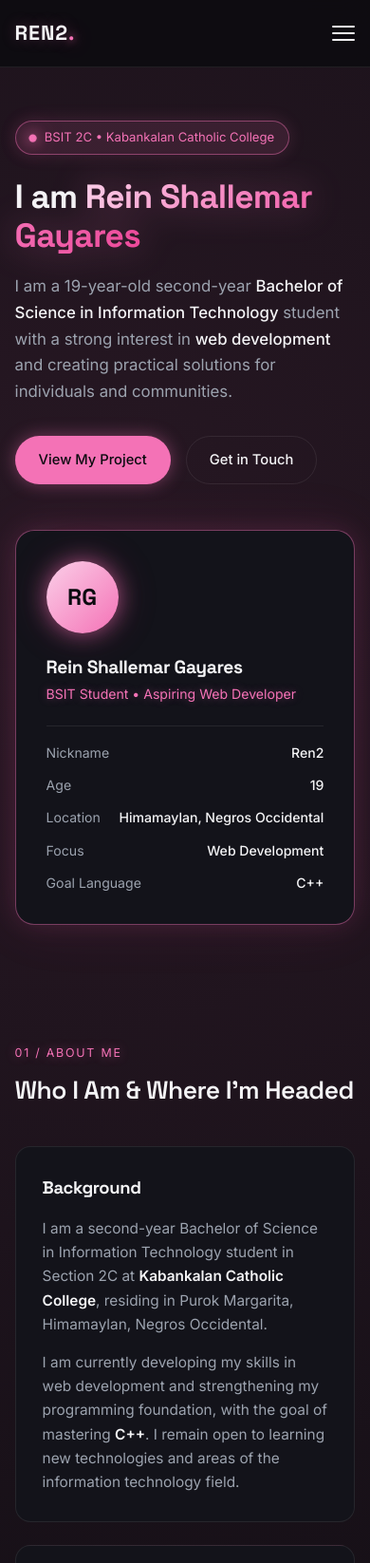
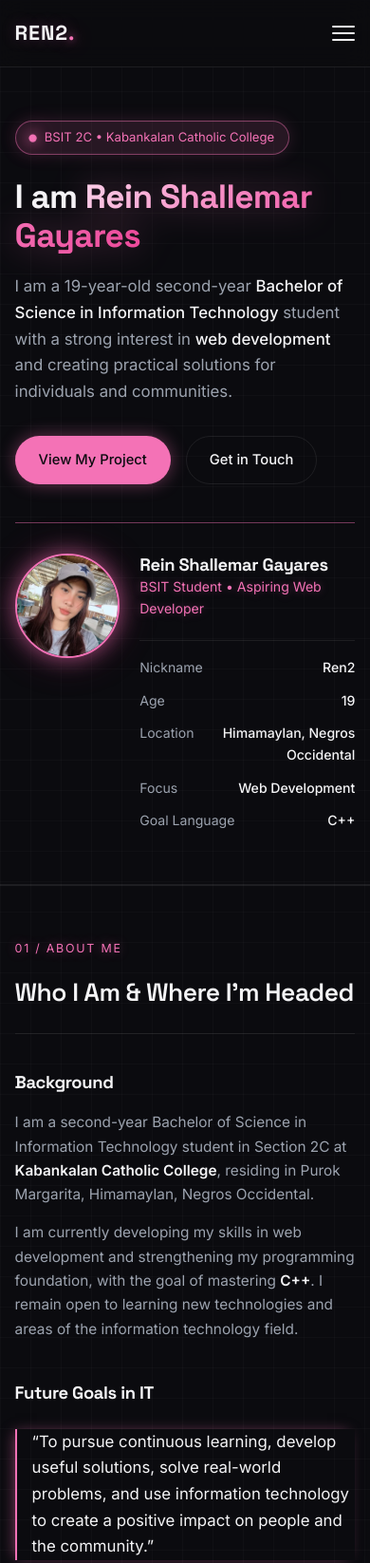
Before and after one commit to rein-gayares/gayares-project-1, a plain HTML site: page index.html in a window 390 px wide. Shown: the top 1646 px of the page at 95% size. Drawn offline with Linux system fonts and the light colour scheme.

Commit message:
improving the design

```diff
--- a/assets/style/style.css
+++ b/assets/style/style.css
@@ -15,7 +15,7 @@
   --pink-soft: rgba(244, 114, 182, 0.12);
   --pink-glow: rgba(244, 114, 182, 0.45);
 
-  --radius: 16px;
+  --radius: 8px;
   --max-width: 1080px;
   --transition: 0.3s ease;
 }
@@ -37,8 +37,9 @@ body {
   font-family: "Inter", system-ui, -apple-system, sans-serif;
   background-color: var(--bg);
   background-image:
-    radial-gradient(circle at 15% 10%, rgba(244, 114, 182, 0.12), transparent 35%),
-    radial-gradient(circle at 85% 80%, rgba(236, 72, 153, 0.1), transparent 40%);
+    linear-gradient(rgba(255, 255, 255, 0.018) 1px, transparent 1px),
+    linear-gradient(90deg, rgba(255, 255, 255, 0.018) 1px, transparent 1px);
+  background-size: 32px 32px;
   color: var(--text);
   line-height: 1.65;
   -webkit-font-smoothing: antialiased;
@@ -175,11 +176,18 @@ a {
    Shared Components
    ================================ */
 .section {
-  padding: 4.5rem 0;
+  padding: 4.75rem 0;
+  border-top: 1px solid var(--border);
 }
 
 .section-header {
+  display: grid;
+  grid-template-columns: 180px 1fr;
+  align-items: end;
+  gap: 2rem;
   margin-bottom: 2.25rem;
+  padding-bottom: 1.25rem;
+  border-bottom: 1px solid var(--border);
 }
 
 .section-label {
@@ -261,13 +269,17 @@ a {
    Hero Section
    ================================ */
 .hero {
-  padding: 5rem 0 4rem;
+  min-height: calc(100vh - 70px);
+  display: flex;
+  align-items: center;
+  padding: 3.5rem 0;
+  border-bottom: 1px solid var(--border);
 }
 
 .hero-grid {
   display: grid;
-  grid-template-columns: 1.3fr 0.9fr;
-  gap: 3rem;
+  grid-template-columns: 1.55fr 0.85fr;
+  gap: 4.5rem;
   align-items: center;
 }
 
@@ -327,12 +339,16 @@ a {
 
 /* Profile Card */
 .profile-card {
-  background: var(--surface);
-  border: 1px solid var(--border-pink);
-  border-radius: 20px;
-  padding: 2rem;
+  display: grid;
+  grid-template-columns: 110px 1fr;
+  gap: 1.35rem;
+  align-items: start;
+  background: transparent;
+  border: 0;
+  border-left: 1px solid var(--border-pink);
+  border-radius: 0;
+  padding: 0 0 0 2rem;
   position: relative;
-  animation: ambient-float 4.5s infinite ease-in-out;
   transition: transform var(--transition);
 }
 
@@ -341,16 +357,14 @@ a {
 }
 
 .avatar {
-  width: 76px;
-  height: 76px;
+  width: 110px;
+  height: 110px;
   border-radius: 50%;
-  display: grid;
-  place-items: center;
-  font-family: "Space Grotesk", sans-serif;
-  font-size: 1.5rem;
-  font-weight: 700;
-  color: #0b0b0f;
-  background: linear-gradient(135deg, #fbcfe8, var(--pink));
+  object-fit: cover;
+  object-position: center top;
+  display: block;
+  border: 2px solid var(--pink);
+  background: var(--bg);
   box-shadow:
     0 0 22px rgba(244, 114, 182, 0.55),
     0 0 42px rgba(236, 72, 153, 0.25);
@@ -366,7 +380,8 @@ a {
 }
 
 .profile-meta h2 {
-  font-size: 1.2rem;
+  font-size: 1.15rem;
+  line-height: 1.25;
 }
 
 .role {
@@ -405,8 +420,20 @@ a {
    ================================ */
 .about-grid {
   display: grid;
-  grid-template-columns: repeat(2, 1fr);
-  gap: 1.5rem;
+  grid-template-columns: 1.35fr 0.65fr;
+  gap: 3.5rem;
+}
+
+.about-grid .card {
+  background: transparent;
+  border: 0;
+  border-radius: 0;
+  padding: 0;
+}
+
+.about-grid .card:hover {
+  box-shadow: none;
+  transform: none;
 }
 
 .about-grid h3 {
@@ -538,8 +565,18 @@ a {
    ================================ */
 .skills-grid {
   display: grid;
-  grid-template-columns: repeat(3, 1fr);
-  gap: 1.5rem;
+  grid-template-columns: 1.35fr 1fr 1fr;
+  border-top: 1px solid var(--border);
+  border-left: 1px solid var(--border);
+  gap: 0;
+}
+
+.skills-grid .skill-group {
+  border: 0;
+  border-right: 1px solid var(--border);
+  border-bottom: 1px solid var(--border);
+  border-radius: 0;
+  background: rgba(19, 19, 26, 0.72);
 }
 
 .skill-group h3 {
@@ -584,9 +621,19 @@ a {
    ================================ */
 .project-card {
   display: grid;
-  grid-template-columns: 1fr 1.2fr;
-  gap: 2rem;
+  grid-template-columns: 1.45fr 0.55fr;
+  gap: 4rem;
   align-items: center;
+  background: transparent;
+  border: 0;
+  border-top: 1px solid var(--border-pink);
+  border-radius: 0;
+  padding: 2rem 0 0;
+}
+
+.project-card:hover {
+  box-shadow: none;
+  transform: none;
 }
 
 .project-preview {
@@ -671,9 +718,20 @@ a {
    ================================ */
 .contact-grid {
   display: grid;
-  grid-template-columns: 1fr 1.1fr;
-  gap: 1.5rem;
+  grid-template-columns: 0.75fr 1.25fr;
+  gap: 3.5rem;
   align-items: start;
+}
+
+.contact-cards .card,
+.contact-form {
+  border-radius: 0;
+  background: transparent;
+}
+
+.contact-cards .card {
+  border-width: 0 0 1px;
+  padding: 1.1rem 0;
 }
 
 .contact-cards {
@@ -783,7 +841,30 @@ a {
   }
 
   .hero {
-    padding-top: 3.5rem;
+    min-height: auto;
+    padding: 3.5rem 0;
+  }
+
+  .hero-grid,
+  .about-grid,
+  .project-card,
+  .contact-grid {
+    gap: 2.5rem;
+  }
+
+  .profile-card {
+    border-left: 0;
+    border-top: 1px solid var(--border-pink);
+    padding: 2rem 0 0;
+  }
+
+  .section-header {
+    grid-template-columns: 1fr;
+    gap: 0.45rem;
+  }
+
+  .skills-grid {
+    border-right: 1px solid var(--border);
   }
 }
 
--- a/index.html
+++ b/index.html
@@ -57,8 +57,12 @@
         </div>
 
         <aside class="profile-card">
-          <!-- Replace this div with an <img> tag if you want to add your photo -->
-          <div class="avatar" aria-label="Rein Shallemar Gayares initials">RG</div>
+          <!-- Profile Picture -->
+          <img
+            src="assets/pic/793160776_2416035735808532_4111589797634474574_n.jpg"
+            alt="Rein Shallemar Gayares"
+            class="avatar"
+          />
           <div class="profile-meta">
             <h2>Rein Shallemar Gayares</h2>
             <p class="role">BSIT Student • Aspiring Web Developer</p>
```
Also changed, not shown: assets/pic/793160776_2416035735808532_4111589797634474574_n.jpg (added), 3 other files.
